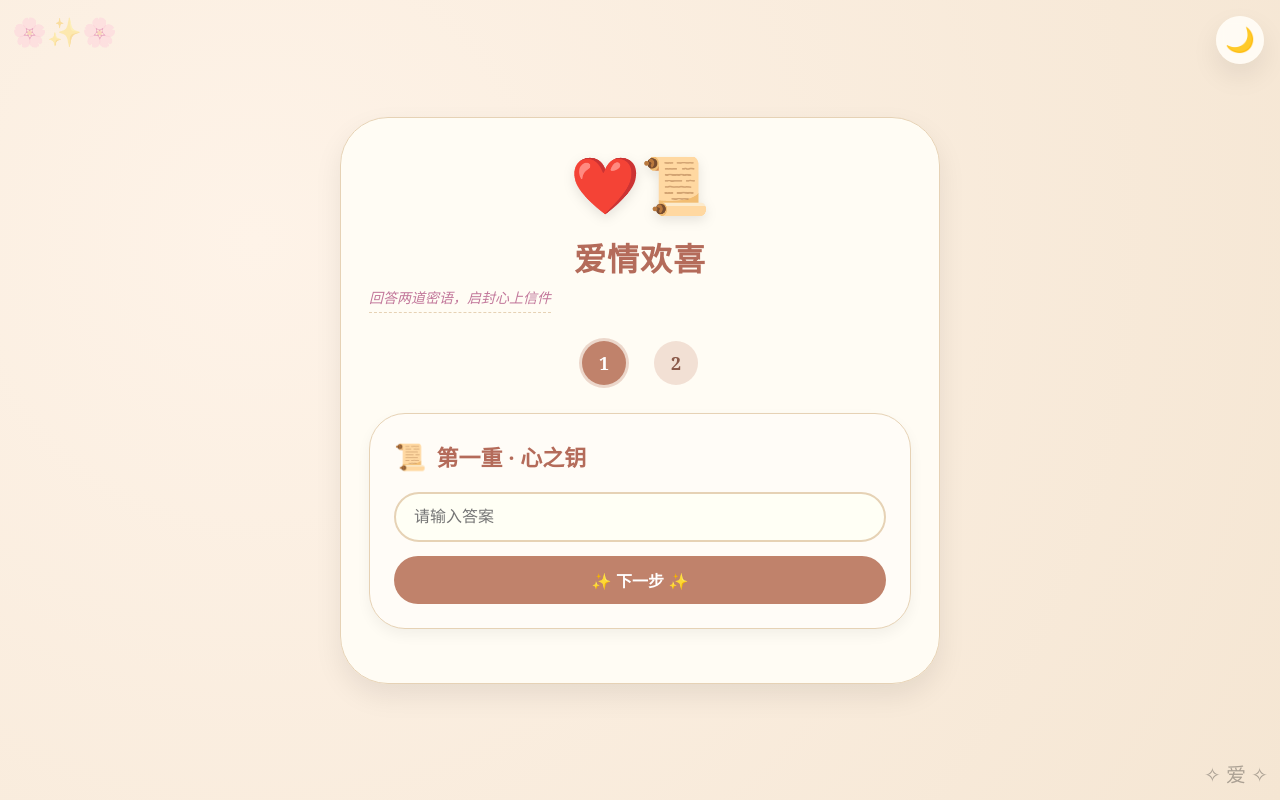
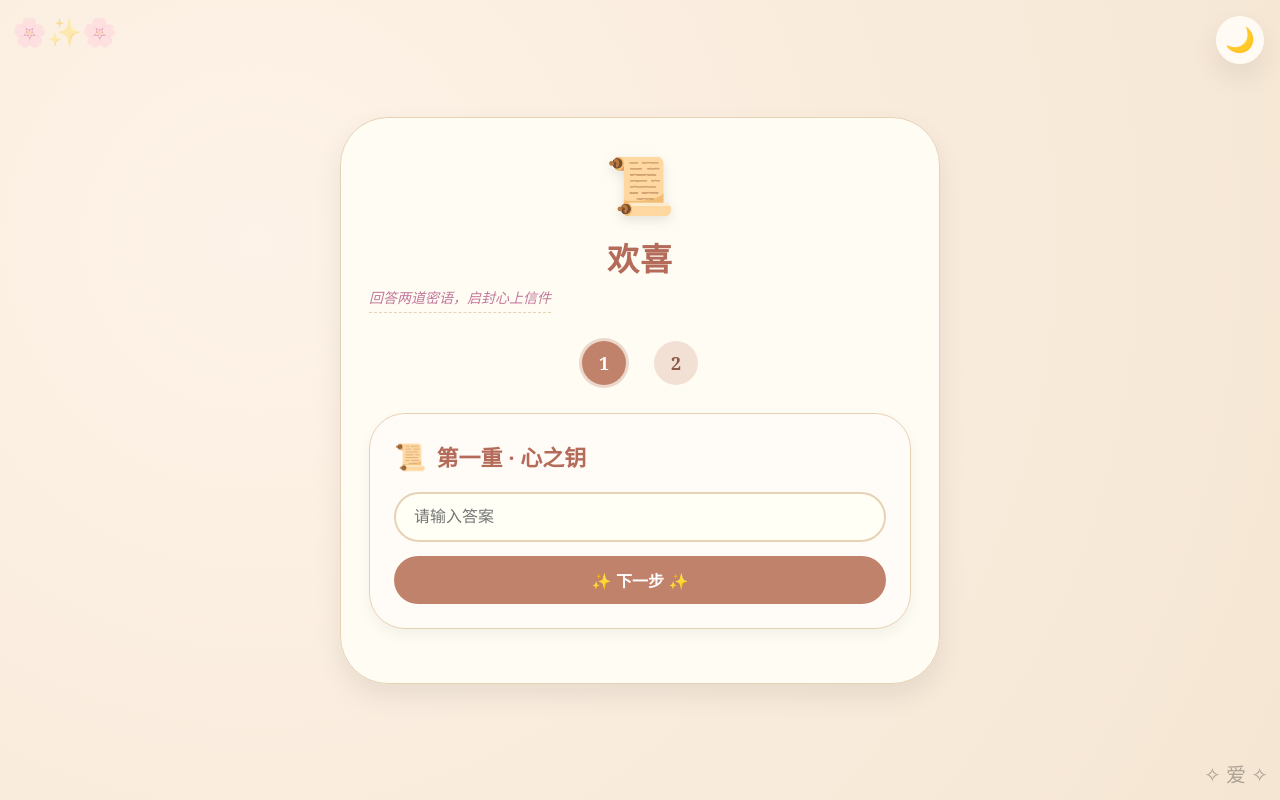
Before and after one commit to weiguang6/my-letter, a website: page index.html in a window 1280 px wide. Drawn offline with Linux system fonts and the light colour scheme; no server answers.

Commit message:
Update index.html

```diff
--- a/index.html
+++ b/index.html
@@ -419,7 +419,7 @@
 <div class="container">
     <div id="questionsPanel" class="panel">
         <div class="decor"><div class="decor-icon" id="decorIcon">📜</div></div>
-        <h2> 爱情欢喜</h2>
+        <h2> 欢喜</h2>
         <div class="sub" id="subText">回答两道密语，启封信件</div>
         <div class="step-indicator" id="stepIndicator">
             <div class="step-dot" id="step1Dot">1</div>
@@ -515,9 +515,9 @@
         } else {
             document.body.classList.remove('theme-sailor');
             themeToggle.textContent = '🌙';
-            decorIcon.innerText = '❤️📜';
+            decorIcon.innerText = '📜';
             subTextSpan.innerText = '回答两道密语，启封心上信件';
-            document.querySelector('title').innerText = '爱情欢喜 · 双锁密信';
+            document.querySelector('title').innerText = '欢喜 · 双锁密信';
         }
         localStorage.setItem('preferredTheme', theme);
         currentTheme = theme;
```
